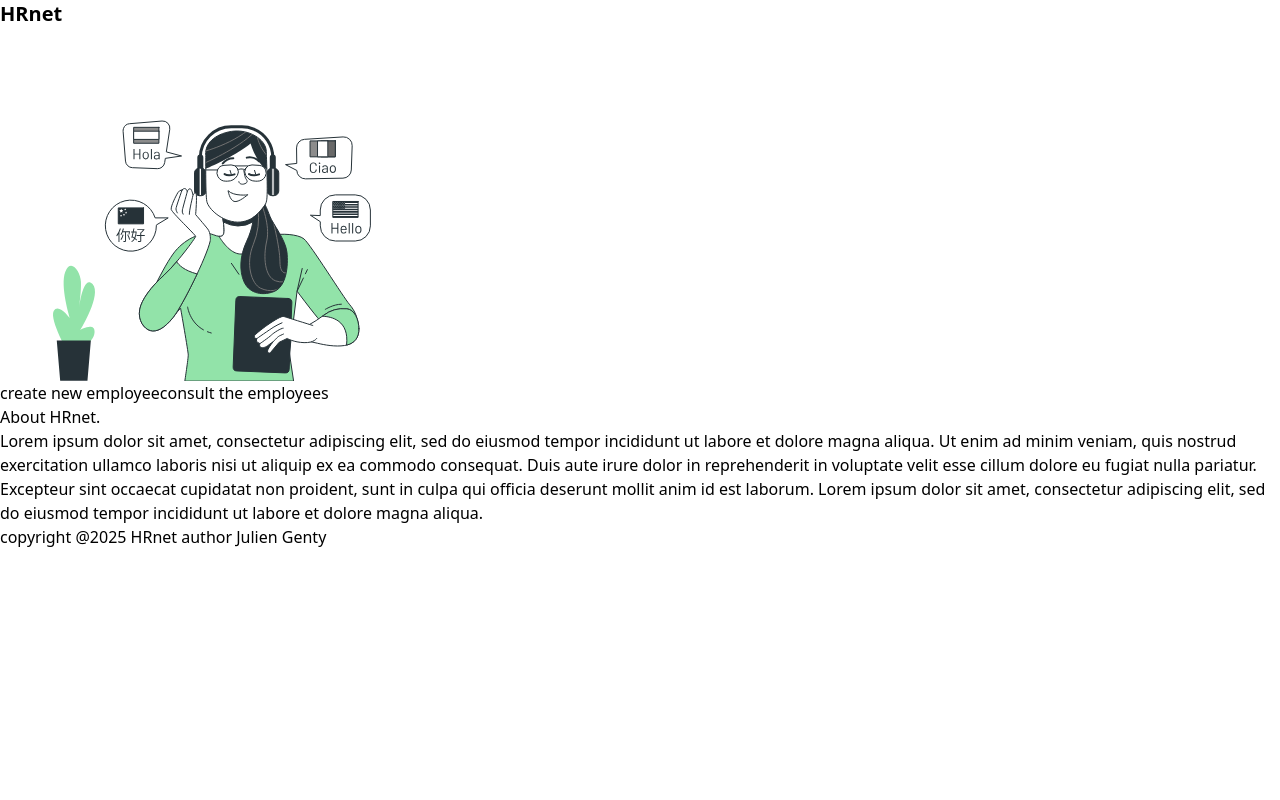
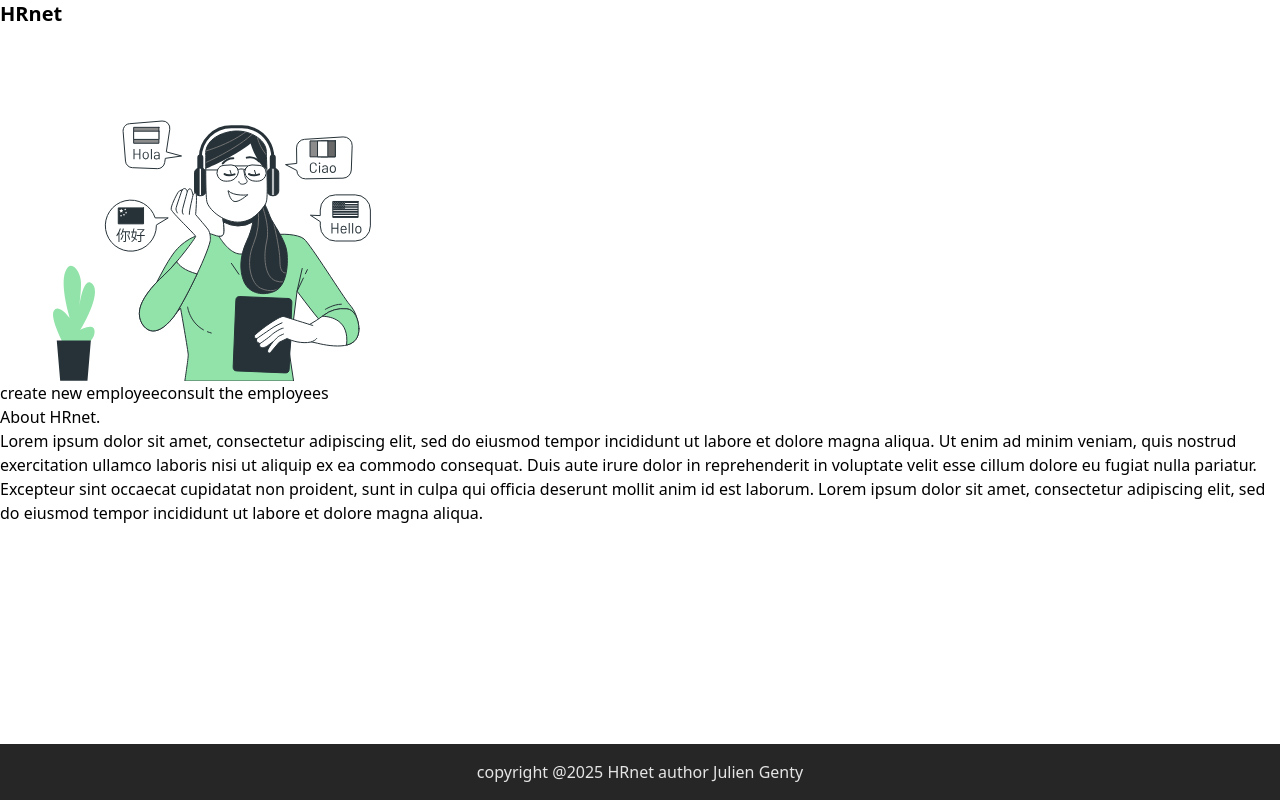
Before and after one commit to JulienDevFront/HRnet, a React (Vite) app: page / in a window 1280 px wide. Built offline with nearby package versions, Linux system fonts and the light colour scheme.

Commit message:
feat(layout): add new footer component

```diff
--- a/src/layouts/footer.tsx
+++ b/src/layouts/footer.tsx
@@ -1,3 +1,10 @@
+/**
+ * This function return a `footer` component
+ */
 export default function Footer() {
-	return <footer>copyright @2025 HRnet author Julien Genty</footer>;
+	return <footer className={styles.footer}>copyright @2025 HRnet author Julien Genty</footer>;
 }
+
+const styles = {
+	footer: "fixed bottom-0 right-0 left-0 p-4 text-center bg-neutral-800 text-neutral-200",
+};
```
